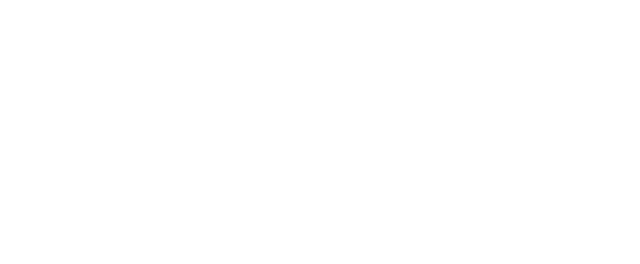
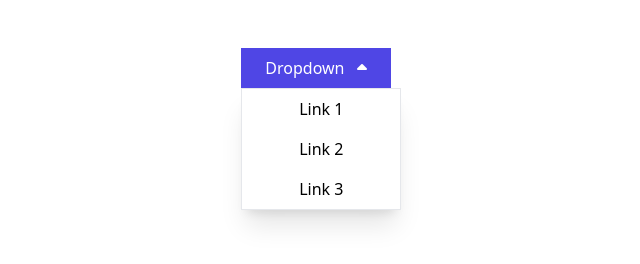
Before and after one commit to abdullah-madni/TailwindCss-Components, a website built with Vite: page index.html in a window 1280 px wide. Shown: the whole page, without its empty margins (324-964 px from the left). Built offline with nearby package versions, Linux system fonts and the light colour scheme.

Commit message:
initial commit

```diff
--- a/index.html
+++ b/index.html
@@ -6,11 +6,19 @@
    <meta name="viewport" content="width=device-width, initial-scale=1.0" />
    <title>Document</title>
    <link rel="stylesheet" href="css/style.css" />
+   <link rel="stylesheet" href="https://cdnjs.cloudflare.com/ajax/libs/font-awesome/6.5.1/css/all.min.css" integrity="sha512-DTOQO9RWCH3ppGqcWaEA1BIZOC6xxalwEsw9c2QQeAIftl+Vegovlnee1c9QX4TctnWMn13TZye+giMm8e2LwA==" crossorigin="anonymous" referrerpolicy="no-referrer" />
    <script src="js/jquery-3.7.1.js"></script>
 </head>
 
-<body>
-
+<body class="text-center pt-12">
+   <button class="group/dropdown open relative bg-indigo-600 hover:bg-indigo-700 py-2 px-6 text-white" onclick="$(this).toggleClass('open')">
+      Dropdown <i class="fas fa-caret-down ml-2 transition-all duration-200 group-[.open]/dropdown:-rotate-180"></i>
+      <div class="absolute top-full left-0 border w-40 hidden flex-col shadow-xl group-[.open]/dropdown:flex">
+         <a href="#" class="py-2 px-4 text-black hover:bg-gray-100 active:bg-indigo-600 active:text-white">Link 1</a>
+         <a href="#" class="py-2 px-4 text-black hover:bg-gray-100 active:bg-indigo-700 active:text-white">Link 2</a>
+         <a href="#" class="py-2 px-4 text-black hover:bg-gray-100 active:bg-indigo-700 active:text-white">Link 3</a>
+      </div>
+   </button>
 </body>
 
 </html>
```
Also changed, not shown: README.md.
